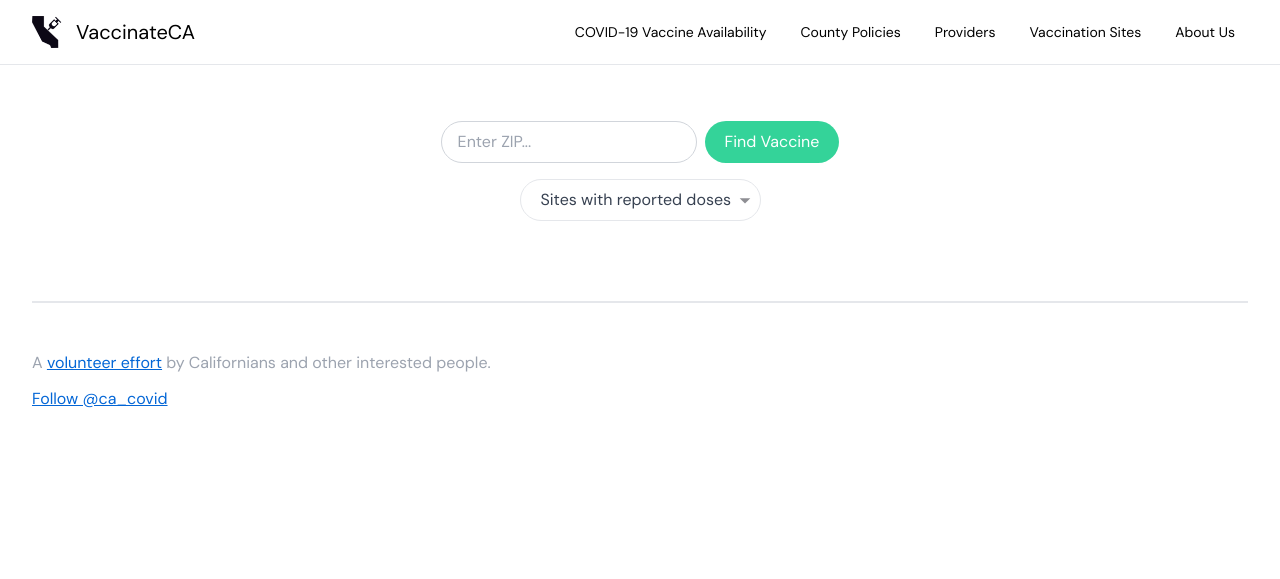
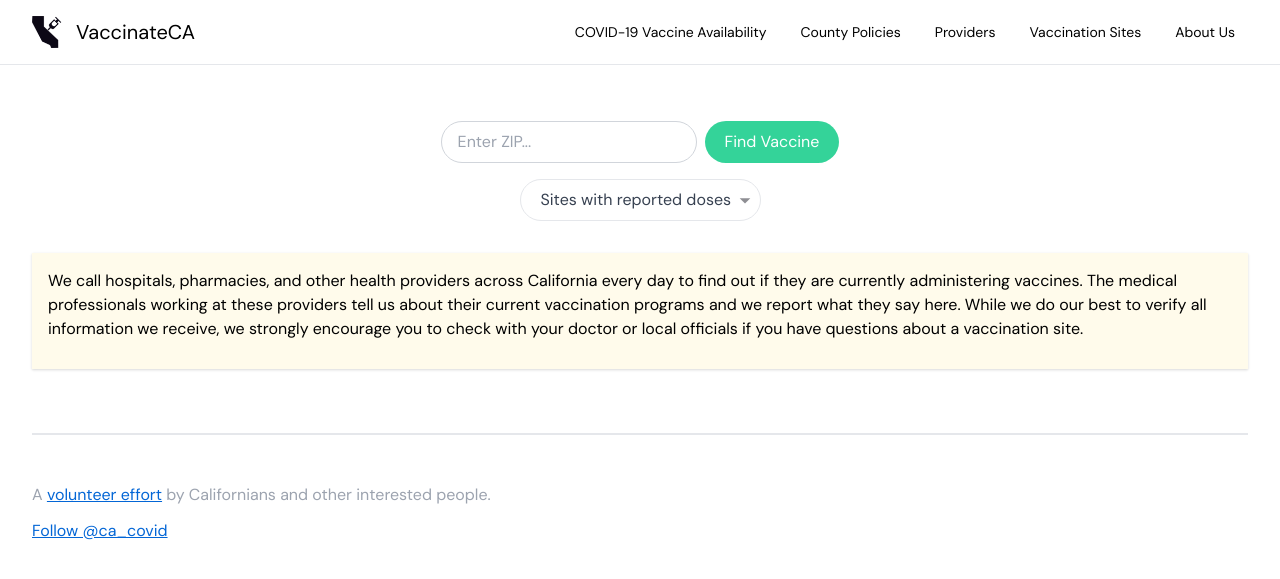
Before and after one commit to CAVaccineInventory/site, a Jekyll site: the page built from nearest.html, in a window 1280 px wide. Shown: the top 579 px of the page. Built offline with Jekyll 4.4.1, drawn with Linux system fonts in a browser that asks for light colours; some web fonts are replaced; comment, search, counter and statistics services are not loaded.

Commit message:
New design quick fixes (#173)
* updated menu bar

* new design v0

* regions grid

* menu collapse point

* Reverted logo

* disclaimer

* margins

* added container to main page

* ignore html files

* improved base default padding

* site cards v0

* Revert "site cards v0"

This reverts commit eaa735895ab50c318303c7965893fa911506b362.

* Add the map back to homepage (temporarily until new homepage redesign is done)

* Add pre-disclaimer back to top of Near Me page

Co-authored-by: Rani <ranihorev@gmail.com>
Co-authored-by: Mike Skalnik <mike@skalnik.com>

```diff
--- a/_includes/map.html
+++ b/_includes/map.html
@@ -132,9 +132,7 @@
 <script
     src="https://maps.googleapis.com/maps/api/js?key=AIzaSyDLgxtP80D9RxICUGicbeZf29_qUii9_sk&callback=initMap&libraries=&v=weekly"
     defer></script>
-<div class="h-72 md:h-96 lg:h-full">
-    <div id='map' class="h-full w-full"></div>
-</div>
+<div id='map' class="my-5 h-72 md:h-96 w-full"></div>
 <template id="locate_me_template">
     <button id="locate_me" class="md:inline mt-2 px-3 py-2 font-medium rounded text-white bg-green-500 hover:bg-green-600">
     </button>
--- a/index.html
+++ b/index.html
@@ -43,5 +43,7 @@ homepage: true
     </div>
   </div>
 
+  {% include map.html %}
+
   {% include coverage.html %}
 </div>
--- a/nearest.html
+++ b/nearest.html
@@ -17,6 +17,9 @@ order: 2
       <option value="any">All known vaccination sites</option>
     </select>
   </div>
+  <div class="bg-yellow-50 p-4 shadow mt-4">
+    {% include pre_list_disclaimer.html %}
+  </div>
 </div>
 <ol id="sites"></ol>
 <div id="loading" class="mt-4 hidden">Loading...</div>
```
